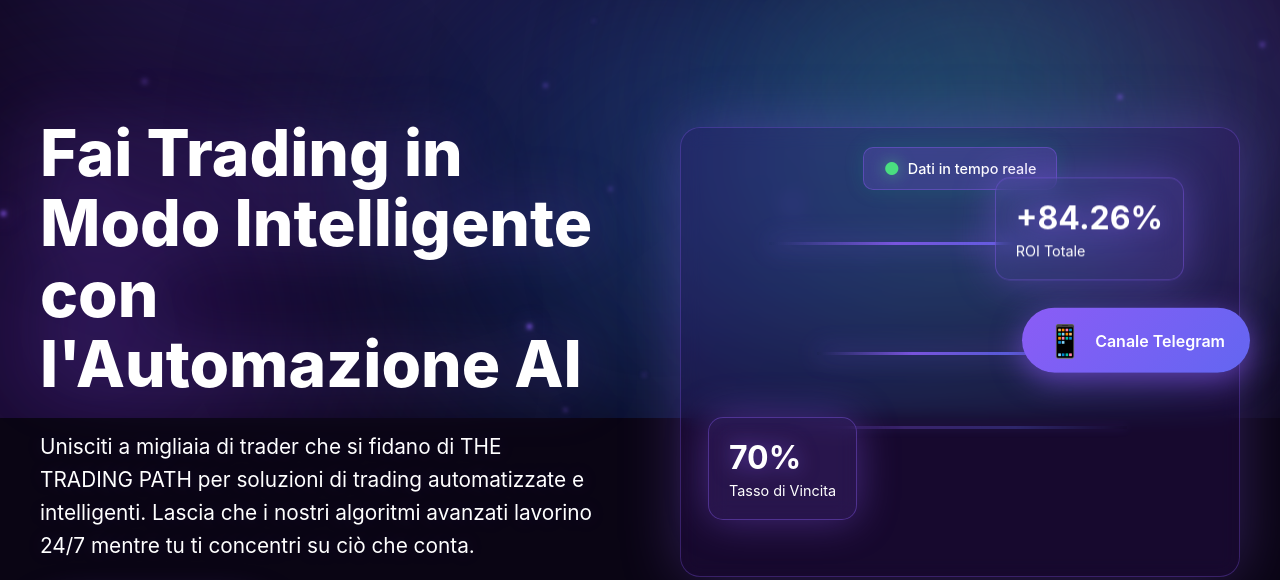
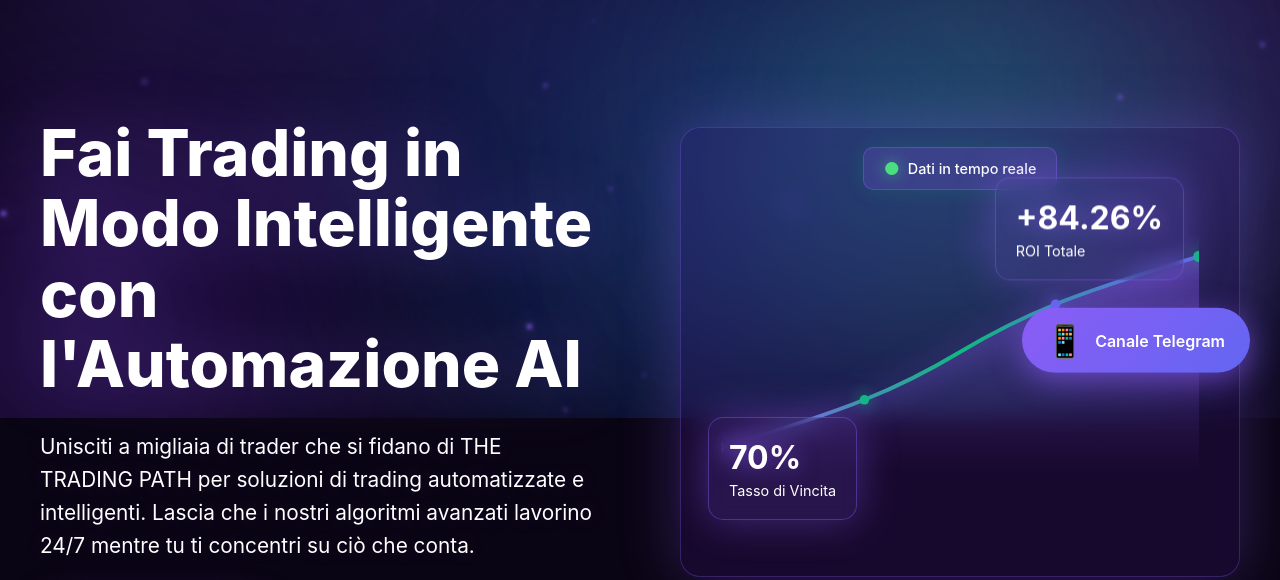
Before and after one commit to menzo1999/THE-TRADING-PATH, a plain HTML site: page index.html in a window 1280 px wide. Shown: the part 382-962 px from the top of the page. Drawn offline with Linux system fonts and the light colour scheme.

Commit message:
Update index.html

```diff
--- a/index.html
+++ b/index.html
@@ -973,11 +973,59 @@
             </div>
             <div class="hero-visual">
                 <div class="chart-container">
-                    <div class="chart-lines">
-                        <div class="chart-line" style="top: 20%; width: 80%; left: 10%;"></div>
-                        <div class="chart-line" style="top: 50%; width: 60%; left: 20%; animation-delay: 1s;"></div>
-                        <div class="chart-line" style="top: 70%; width: 70%; left: 15%; animation-delay: 2s;"></div>
-                    </div>
+                    <svg class="chart-lines" viewBox="0 0 500 300" xmlns="http://www.w3.org/2000/svg" style="width: 100%; height: 100%;">
+                        <defs>
+                            <linearGradient id="lineGradient" x1="0%" y1="0%" x2="100%" y2="0%">
+                                <stop offset="0%" style="stop-color:#8b5cf6;stop-opacity:1" />
+                                <stop offset="50%" style="stop-color:#10b981;stop-opacity:1" />
+                                <stop offset="100%" style="stop-color:#6366f1;stop-opacity:1" />
+                            </linearGradient>
+                            <linearGradient id="areaGradient" x1="0%" y1="0%" x2="0%" y2="100%">
+                                <stop offset="0%" style="stop-color:#8b5cf6;stop-opacity:0.4" />
+                                <stop offset="100%" style="stop-color:#8b5cf6;stop-opacity:0" />
+                            </linearGradient>
+                        </defs>
+
+                        <!-- Area sotto la linea -->
+                        <path d="M 0 280 L 0 250 Q 100 220, 150 200 T 250 150 T 350 100 T 500 50 L 500 280 Z"
+                              fill="url(#areaGradient)">
+                            <animate attributeName="d"
+                                     dur="4s"
+                                     repeatCount="indefinite"
+                                     values="M 0 280 L 0 250 Q 100 220, 150 200 T 250 150 T 350 100 T 500 50 L 500 280 Z;
+                                             M 0 280 L 0 240 Q 100 210, 150 190 T 250 140 T 350 90 T 500 40 L 500 280 Z;
+                                             M 0 280 L 0 250 Q 100 220, 150 200 T 250 150 T 350 100 T 500 50 L 500 280 Z"/>
+                        </path>
+
+                        <!-- Linea principale -->
+                        <path d="M 0 250 Q 100 220, 150 200 T 250 150 T 350 100 T 500 50"
+                              stroke="url(#lineGradient)"
+                              stroke-width="4"
+                              fill="none"
+                              style="filter: drop-shadow(0 0 15px rgba(139, 92, 246, 0.8));">
+                            <animate attributeName="d"
+                                     dur="4s"
+                                     repeatCount="indefinite"
+                                     values="M 0 250 Q 100 220, 150 200 T 250 150 T 350 100 T 500 50;
+                                             M 0 240 Q 100 210, 150 190 T 250 140 T 350 90 T 500 40;
+                                             M 0 250 Q 100 220, 150 200 T 250 150 T 350 100 T 500 50"/>
+                        </path>
+
+                        <!-- Punti sulla linea -->
+                        <circle cx="0" cy="250" r="5" fill="#8b5cf6" style="filter: drop-shadow(0 0 8px rgba(139, 92, 246, 1));">
+                            <animate attributeName="cy" dur="4s" repeatCount="indefinite" values="250;240;250"/>
+                        </circle>
+                        <circle cx="150" cy="200" r="5" fill="#10b981" style="filter: drop-shadow(0 0 8px rgba(16, 185, 129, 1));">
+                            <animate attributeName="cy" dur="4s" repeatCount="indefinite" values="200;190;200"/>
+                        </circle>
+                        <circle cx="350" cy="100" r="5" fill="#6366f1" style="filter: drop-shadow(0 0 8px rgba(99, 102, 241, 1));">
+                            <animate attributeName="cy" dur="4s" repeatCount="indefinite" values="100;90;100"/>
+                        </circle>
+                        <circle cx="500" cy="50" r="6" fill="#10b981" style="filter: drop-shadow(0 0 10px rgba(16, 185, 129, 1));">
+                            <animate attributeName="cy" dur="4s" repeatCount="indefinite" values="50;40;50"/>
+                            <animate attributeName="r" dur="2s" repeatCount="indefinite" values="6;8;6"/>
+                        </circle>
+                    </svg>
                 </div>
                 <!-- Badge aggiornamento - spostato sotto il grafico -->
                 <div style="margin-top: 20px; text-align: center;">
```
